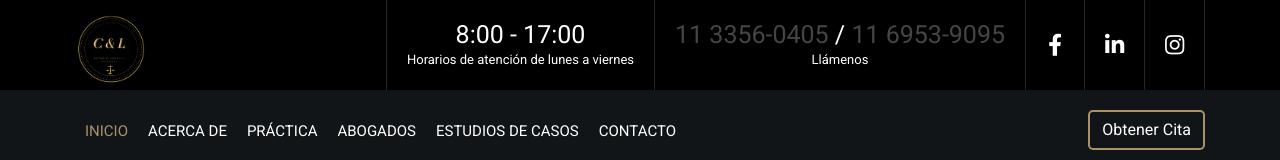
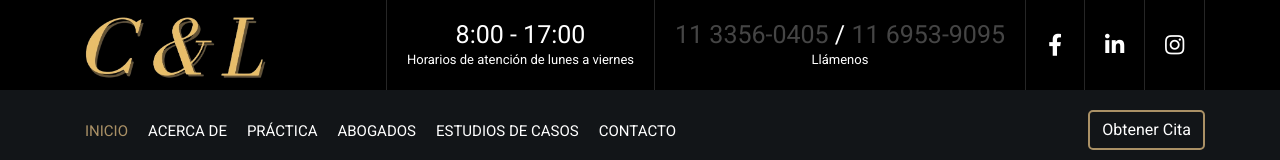
Before and after one commit to maggieruizdiaz22/LawFirmWebPage, a plain HTML site: page index.html in a window 1280 px wide. Shown: the top 160 px of the page. Drawn offline with nearby package versions, Linux system fonts and the light colour scheme.

Commit message:
Thrid commit

```diff
--- a/index.html
+++ b/index.html
@@ -34,7 +34,7 @@
                         <div class="col-lg-3">
                             <div class="logo">
                                 <a href="index.html">
-                                    <img src="img/logo.png" alt="Logo">
+                                    <img src="img/logo2.png" alt="Logo">
                                 </a>
                             </div>
                         </div>
```
Also changed, not shown: img/logo2.png (added).
